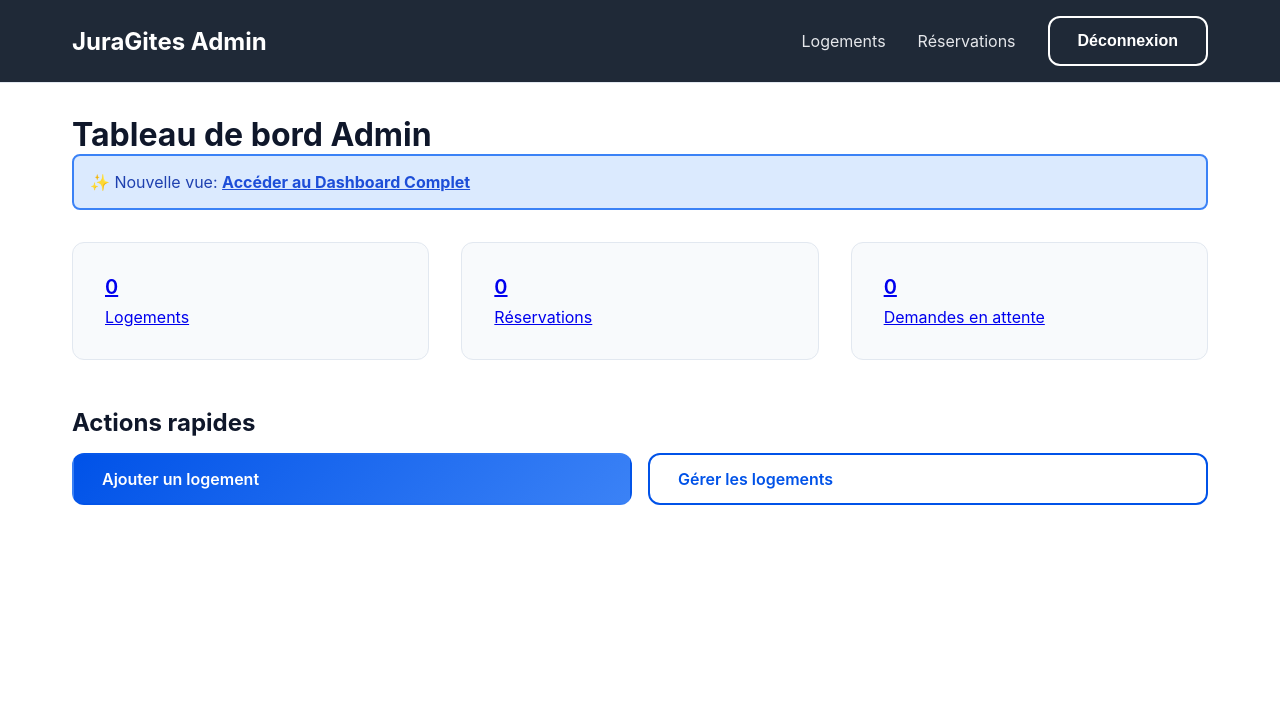
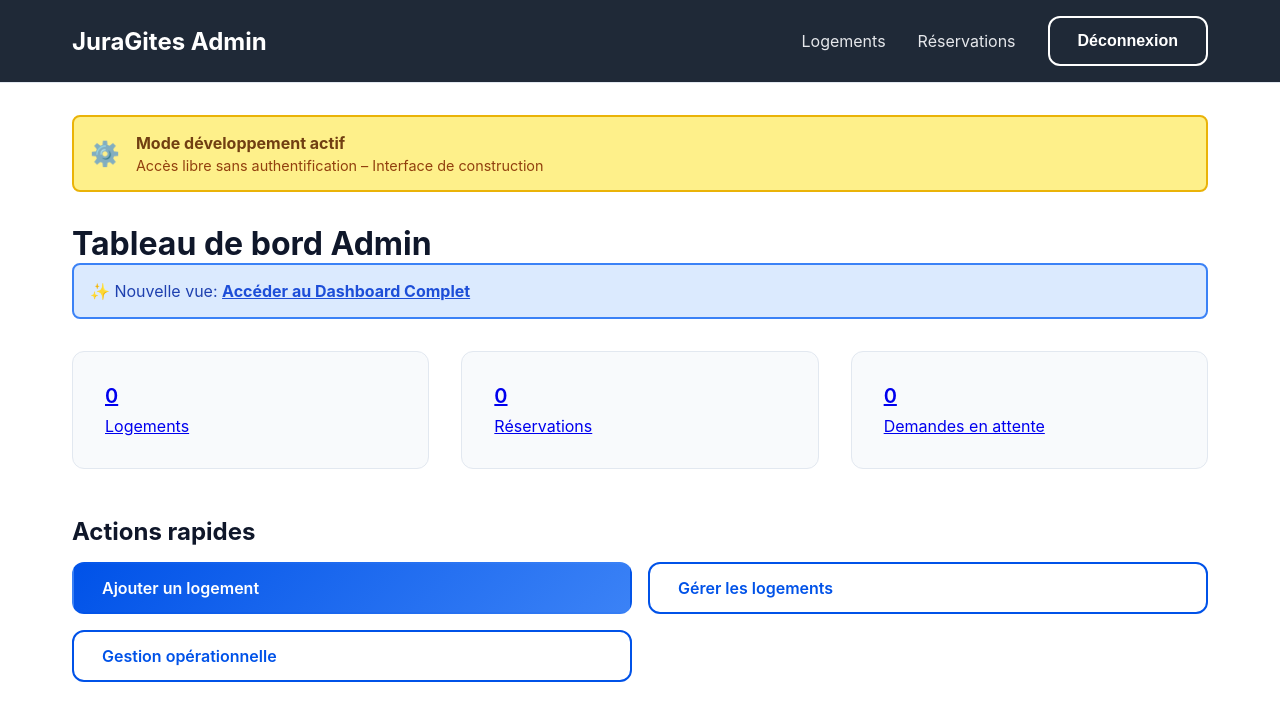
Before and after one commit to johnnyfleury87-ctrl/Juragitesholiday, a Next.js app: page /admin in a window 1280 px wide. Shown: the top 720 px of the page. Built offline with nearby package versions, Linux system fonts and the light colour scheme.

Commit message:
feat: mode dev admin sans authentification pour construction UI

```diff
--- a/app/admin/page.js
+++ b/app/admin/page.js
@@ -4,9 +4,10 @@ import { useEffect, useState } from 'react';
 import Link from 'next/link';
 import { AdminHeader } from '@/components/shared';
 import { withAdminAuth } from '@/lib/guards';
+import { ADMIN_DEV_MODE } from '@/lib/devMode';
 import { createClient } from '@/lib/supabase/client';
 
-function AdminPage() {
+function AdminPage({ isDevMode }) {
   const [stats, setStats] = useState({
     properties: 0,
     bookings: 0,
@@ -70,6 +71,28 @@ function AdminPage() {
 
       <div className="page-container">
         <div className="container">
+          {/* DEV MODE BANNER */}
+          {isDevMode && (
+            <div style={{
+              background: '#fef08a',
+              border: '2px solid #eab308',
+              padding: '1rem',
+              borderRadius: '0.5rem',
+              marginBottom: '2rem',
+              display: 'flex',
+              alignItems: 'center',
+              gap: '1rem'
+            }}>
+              <span style={{ fontSize: '1.5em' }}>⚙️</span>
+              <div>
+                <strong style={{ color: '#713f12' }}>Mode développement actif</strong>
+                <p style={{ margin: '0.25rem 0 0 0', color: '#92400e', fontSize: '0.9em' }}>
+                  Accès libre sans authentification – Interface de construction
+                </p>
+              </div>
+            </div>
+          )}
+
           <h1>Tableau de bord Admin</h1>
 
           {/* LINK TO NEW DASHBOARD */}
@@ -107,6 +130,9 @@ function AdminPage() {
                   <Link href="/admin/logements" className="btn-secondary">
                     Gérer les logements
                   </Link>
+                  <Link href="/admin/operations" className="btn-secondary">
+                    Gestion opérationnelle
+                  </Link>
                 </div>
               </div>
             </>
@@ -117,6 +143,5 @@ function AdminPage() {
   );
 }
 
-// TEMPORARY: Allow access without auth for demo/development
-// In production, use: export default withAdminAuth(AdminPage);
-export default AdminPage;
+// Apply admin auth guard (bypassed in dev mode)
+export default withAdminAuth(AdminPage);
--- a/components/shared.js
+++ b/components/shared.js
@@ -4,6 +4,7 @@ import { useState, useEffect } from 'react';
 import Link from 'next/link';
 import { createClient } from '@/lib/supabase/client';
 import { signOut } from '@/lib/supabase/auth';
+import { ADMIN_DEV_MODE } from '@/lib/devMode';
 import { SocialLinks, SocialLinksFooter } from './SocialLinks';
 
 // Header component for public pages
@@ -36,6 +37,11 @@ export function PublicHeader() {
         </div>
         <div className="nav-right">
           <Link href="/admin/dashboard" className="btn-celia-nav">⚙️ Célia – Gestion</Link>
+          {ADMIN_DEV_MODE && (
+            <Link href="/admin" className="btn-primary" style={{ background: '#fbbf24', color: '#000' }}>
+              👨‍💻 Admin (dev)
+            </Link>
+          )}
           {user ? (
             <>
               <Link href="/app">Tableau de bord</Link>
--- /dev/null
+++ b/lib/devMode.js
@@ -0,0 +1,11 @@
+// Configuration du mode développement Admin
+// À définir via variable d'environnement
+
+export const ADMIN_DEV_MODE = process.env.NEXT_PUBLIC_ADMIN_DEV_MODE === 'true';
+
+export const getDevModeStatus = () => {
+  return {
+    isEnabled: ADMIN_DEV_MODE,
+    message: ADMIN_DEV_MODE ? '⚙️ Mode développement – accès libre sans authentification' : null,
+  };
+};
--- a/lib/guards.js
+++ b/lib/guards.js
@@ -3,6 +3,7 @@
 import { useEffect, useState } from 'react';
 import { useRouter } from 'next/navigation';
 import { createClient } from '@/lib/supabase/client';
+import { ADMIN_DEV_MODE } from '@/lib/devMode';
 
 // Guard for authenticated users
 export function withAuth(Component) {
@@ -43,9 +44,20 @@ export function withAdminAuth(Component) {
     const [loading, setLoading] = useState(true);
     const [user, setUser] = useState(null);
     const [role, setRole] = useState(null);
+    const [isDevMode, setIsDevMode] = useState(false);
 
     useEffect(() => {
       const checkAdminAuth = async () => {
+        // En mode dev, bypass complètement l'authentification
+        if (ADMIN_DEV_MODE) {
+          setIsDevMode(true);
+          setUser({ id: 'dev-user', email: 'dev@mode' });
+          setRole('admin');
+          setLoading(false);
+          return;
+        }
+
+        // Mode production : vérifier l'authentification
         const supabase = createClient();
         const { data: { user } } = await supabase.auth.getUser();
 
@@ -78,6 +90,6 @@ export function withAdminAuth(Component) {
       return <div>Chargement...</div>;
     }
 
-    return <Component {...props} user={user} role={role} />;
+    return <Component {...props} user={user} role={role} isDevMode={isDevMode} />;
   };
 }
```
Also changed, not shown: 2 other files (tests, documents, lock files or other folders).
